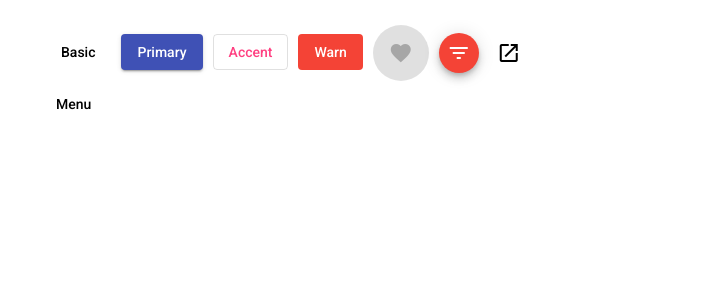
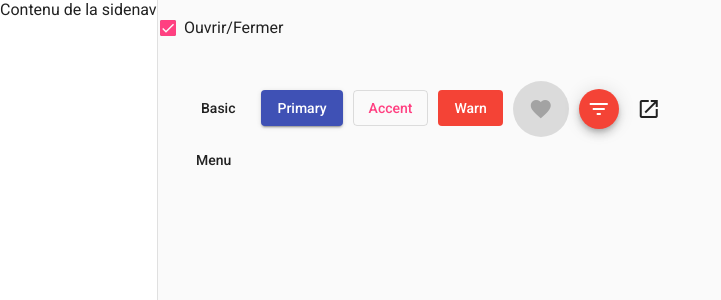
Before and after one commit to dymafr/angular-chap23-l6, an Angular app: page / in a window 1280 px wide. Shown: the top 300 px of the page, without its empty margins (0-721 px from the left). Built offline with nearby package versions, Linux system fonts and the light colour scheme.

Commit message:
3 files modified

```diff
--- a/src/app/app.component.html
+++ b/src/app/app.component.html
@@ -1,3 +1,12 @@
+<mat-sidenav-container>
+	<mat-sidenav mode="side" [opened]="ouverture">
+		Contenu de la sidenav
+	</mat-sidenav>
+
+	<mat-sidenav-content>
+		<p>
+			<mat-checkbox [(ngModel)]="ouverture">Ouvrir/Fermer</mat-checkbox>
+		</p>
 		<div class="container">
 			<div>
 				<button mat-button class="m-5">Basic</button>
@@ -25,3 +34,6 @@
 				</mat-menu>
 			</div>
 		</div>
+	</mat-sidenav-content>
+
+</mat-sidenav-container>
--- a/src/app/app.component.ts
+++ b/src/app/app.component.ts
@@ -5,4 +5,6 @@ import { Component } from "@angular/core";
   templateUrl: "./app.component.html",
   styleUrls: ["./app.component.scss"]
 })
-export class AppComponent {}
+export class AppComponent {
+  public ouverture: boolean = true;
+}
--- a/src/app/shared/modules/material.module.ts
+++ b/src/app/shared/modules/material.module.ts
@@ -3,9 +3,11 @@ import { MatButtonModule } from "@angular/material/button";
 import { MatIconModule } from "@angular/material/icon";
 import { MatSidenavModule } from "@angular/material/sidenav";
 import { MatMenuModule } from "@angular/material/menu";
+import { MatCheckboxModule } from "@angular/material/checkbox";
 
 const MATERIALS = [
   MatButtonModule,
+  MatCheckboxModule,
   MatIconModule,
   MatMenuModule,
   MatSidenavModule
```
Lines whose indentation alone changed are shown as unchanged.
